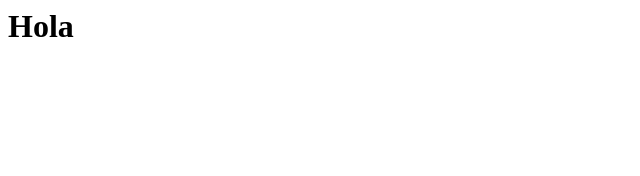
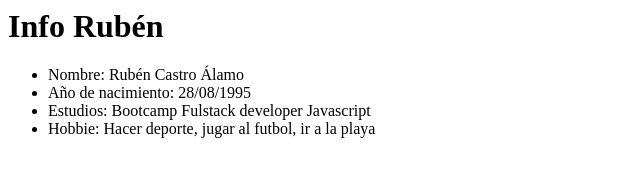
Before and after one commit to ruben-779/grupo-git, a plain HTML site: page index.html in a window 1280 px wide. Shown: the whole page, without its empty margins (0-640 px from the left). Drawn offline with Linux system fonts and the light colour scheme.

Commit message:
InfoRuben

```diff
--- a/index.html
+++ b/index.html
@@ -1 +1,7 @@
-<h1>Hola</h1>
+<h1>Info Rubén</h1>
+<ul>
+  <li>Nombre: Rubén Castro Álamo</li>
+  <li>Año de nacimiento: 28/08/1995</li>
+  <li>Estudios: Bootcamp Fulstack developer Javascript</li>
+  <li>Hobbie: Hacer deporte, jugar al futbol, ir a la playa</li>
+</ul>
```
